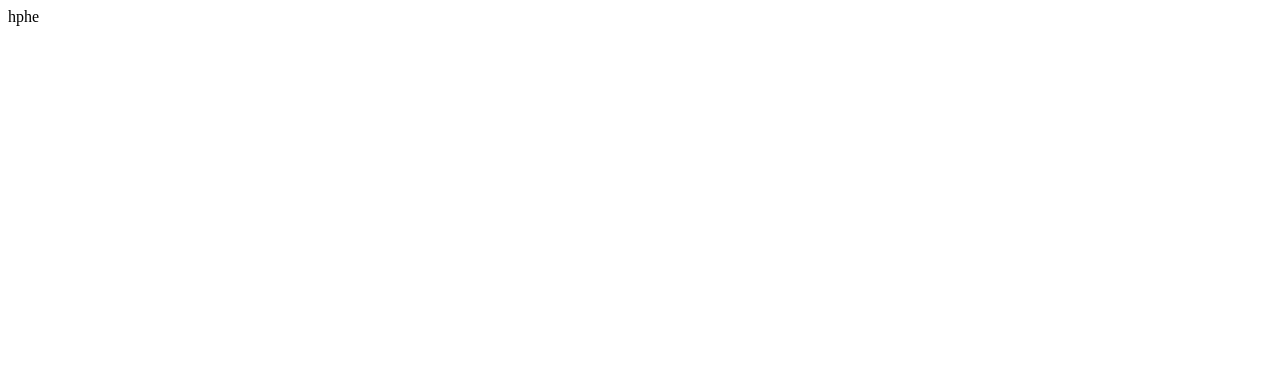
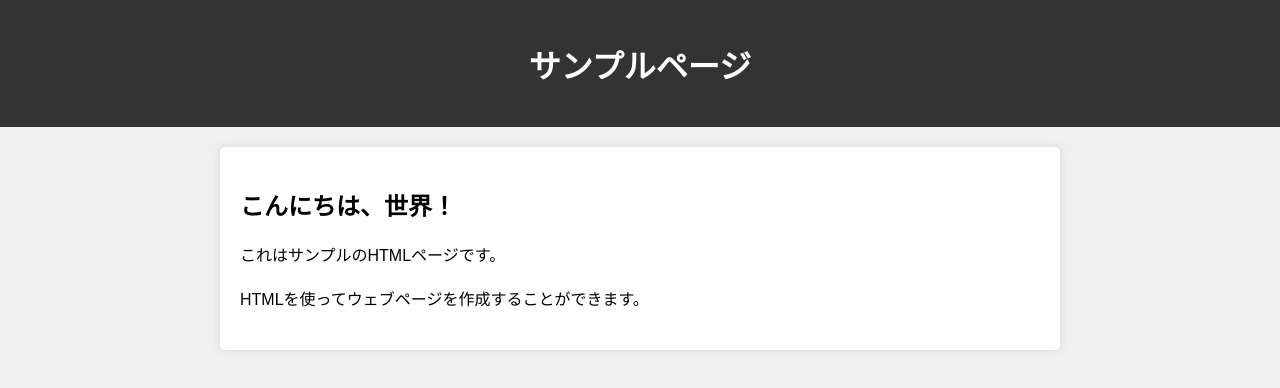
Before and after one commit to All-Naito/site, a plain HTML site: page index.html in a window 1280 px wide. Drawn offline with Linux system fonts and the light colour scheme.

Commit message:
Update index.html

```diff
--- a/index.html
+++ b/index.html
@@ -1 +1,46 @@
-hphe
+<!DOCTYPE html>
+<html lang="ja">
+<head>
+    <meta charset="UTF-8">
+    <meta name="viewport" content="width=device-width, initial-scale=1.0">
+    <title>サンプルページ</title>
+    <style>
+        body {
+            font-family: Arial, sans-serif;
+            margin: 0;
+            padding: 0;
+            background-color: #f0f0f0;
+        }
+        header {
+            background-color: #333;
+            color: #fff;
+            padding: 20px;
+            text-align: center;
+        }
+        .container {
+            max-width: 800px;
+            margin: 20px auto;
+            padding: 20px;
+            background-color: #fff;
+            border-radius: 5px;
+            box-shadow: 0 0 10px rgba(0, 0, 0, 0.1);
+        }
+        h1, p {
+            margin-bottom: 20px;
+        }
+    </style>
+</head>
+<body>
+
+<header>
+    <h1>サンプルページ</h1>
+</header>
+
+<div class="container">
+    <h2>こんにちは、世界！</h2>
+    <p>これはサンプルのHTMLページです。</p>
+    <p>HTMLを使ってウェブページを作成することができます。</p>
+</div>
+
+</body>
+</html>
```
